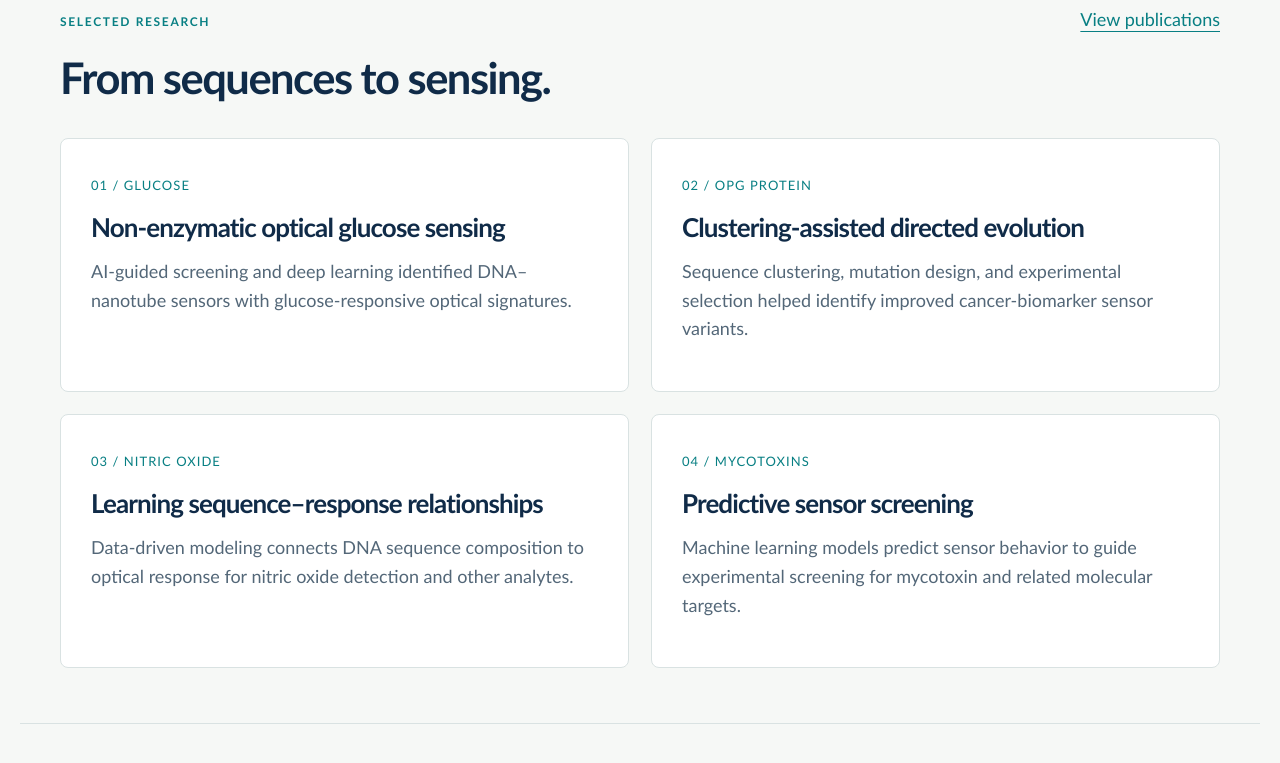
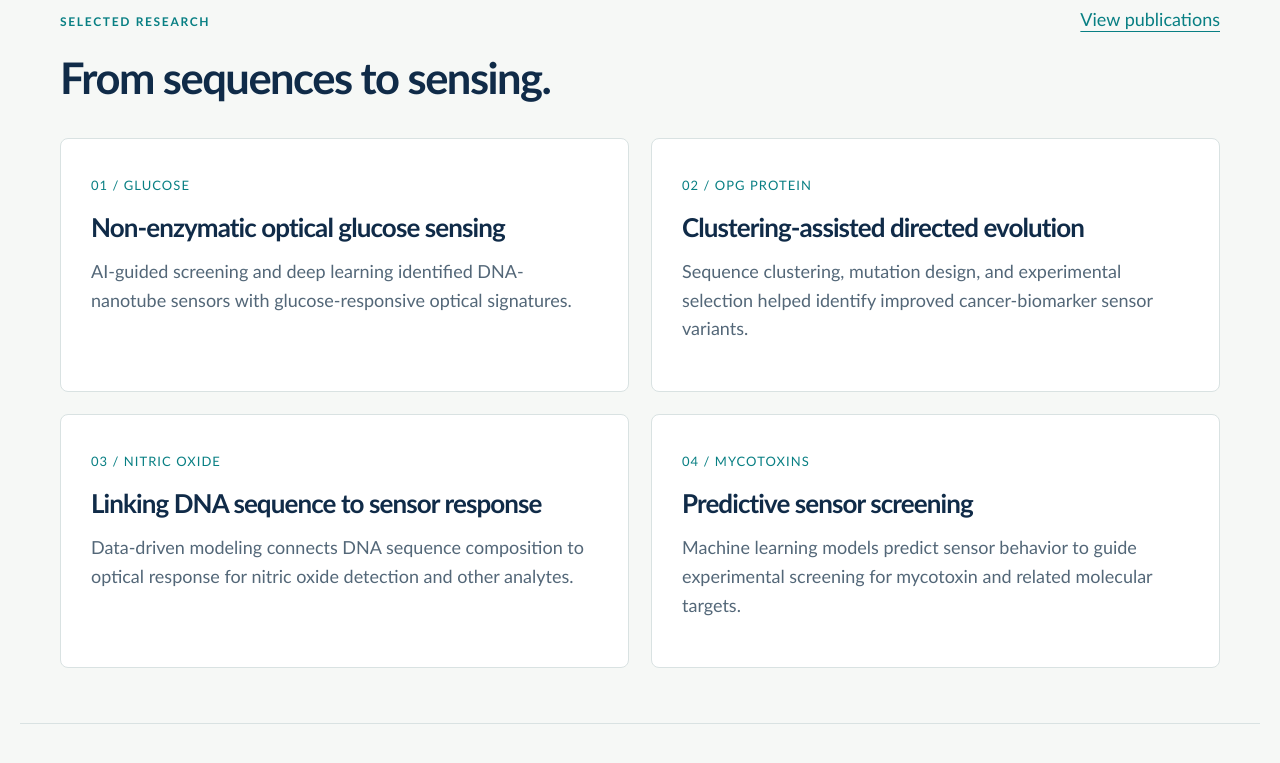
Before and after one commit to YahyaRabbani20/YahyaRabbani, a Jekyll site: the page built from _pages/about.md, in a window 1280 px wide and 900 px high, scrolled down 2311 px, cut to the strip 0-775 px from the top of the window. Shown: the top 763 px of the strip. Built offline with Jekyll 4.4.1, drawn with Linux system fonts in a browser that asks for light colours.

Commit message:
Fix typographical errors in about.md

```diff
--- a/_pages/about.md
+++ b/_pages/about.md
@@ -87,7 +87,7 @@ redirect_from:
     <article class="project">
       <span class="number">01 / GLUCOSE</span>
       <h3>Non-enzymatic optical glucose sensing</h3>
-      <p>AI-guided screening and deep learning identified DNA–nanotube sensors with glucose-responsive optical signatures.</p>
+      <p>AI-guided screening and deep learning identified DNA-nanotube sensors with glucose-responsive optical signatures.</p>
     </article>
     <article class="project">
       <span class="number">02 / OPG PROTEIN</span>
@@ -96,7 +96,7 @@ redirect_from:
     </article>
     <article class="project">
       <span class="number">03 / NITRIC OXIDE</span>
-      <h3>Learning sequence–response relationships</h3>
+      <h3>Linking DNA sequence to sensor response</h3>
       <p>Data-driven modeling connects DNA sequence composition to optical response for nitric oxide detection and other analytes.</p>
     </article>
     <article class="project">
```
